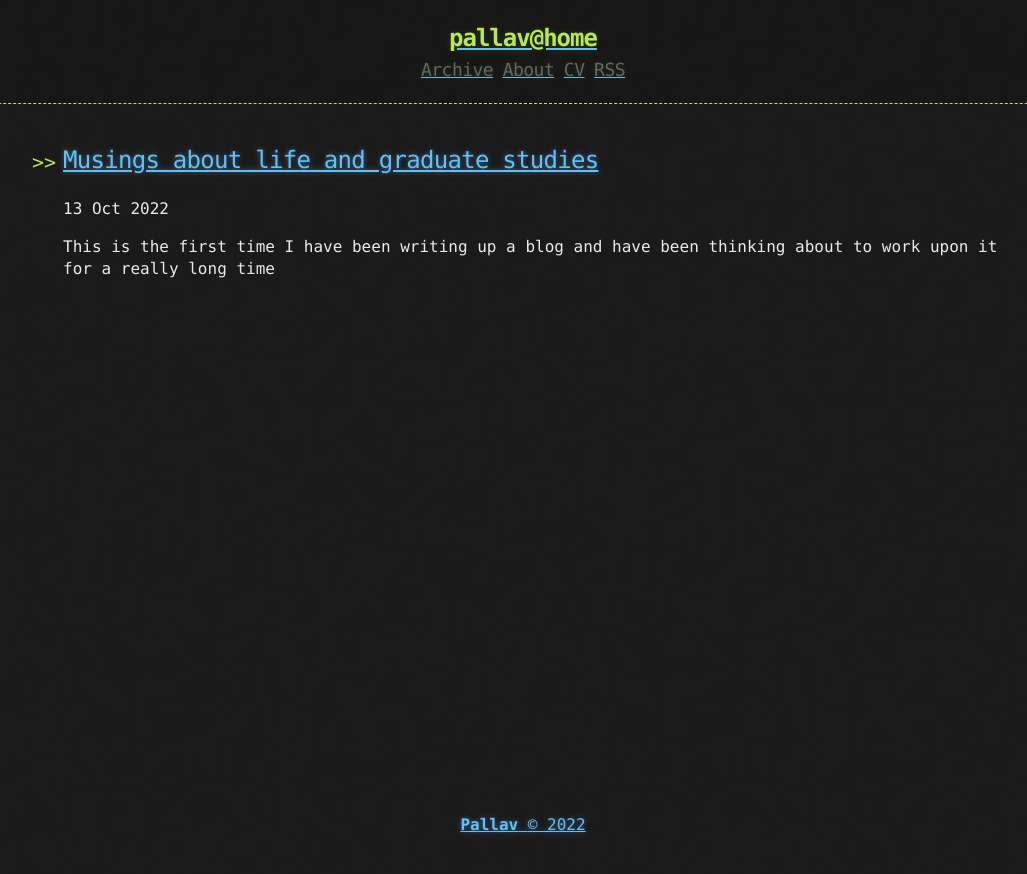
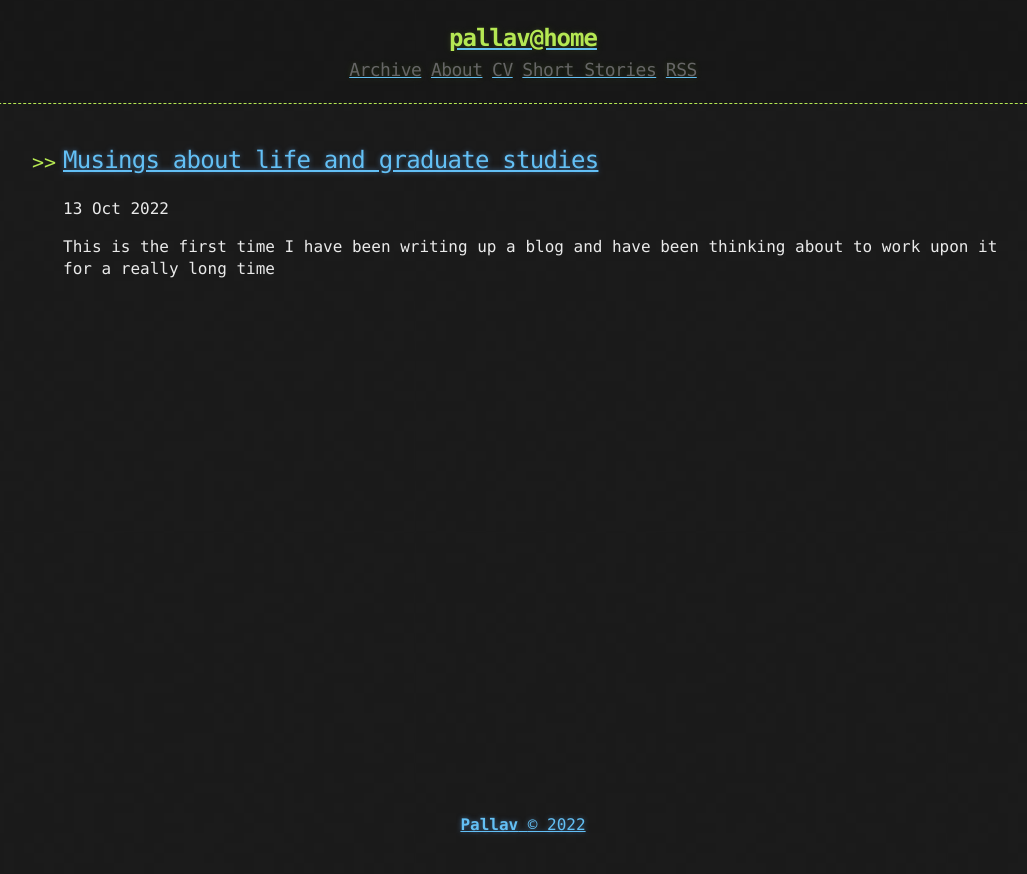
Before and after one commit to pallavsen007/pallavsen007.github.io, a Jekyll site: the page built from index.html, in a window 1280 px wide. Shown: the top 874 px of the page, without its empty margins (117-1144 px from the left). Built offline with Jekyll 4.4.1, drawn with Linux system fonts in a browser that asks for light colours; the list of posts is cut into pages by our own code.

Commit message:
added the link for short stories

```diff
--- a/_includes/links.html
+++ b/_includes/links.html
@@ -1,4 +1,5 @@
 <a href="{{ "/archive" | prepend: site.baseurl | replace: '//', '/' }}"><h2 class="header-link">Archive</h2></a>
 <a href="{{ "/about" | prepend: site.baseurl | replace: '//', '/' }}"><h2 class="header-link">About</h2></a>
 <a href="{{ "/cv" | prepend: site.baseurl | replace: '//', '/' }}"><h2 class="header-link">CV</h2></a>
+<a href="{{ "/short_stories" | prepend: site.baseurl | replace: '//', '/' }}"><h2 class="header-link">Short Stories</h2></a>
 <a href="{{ "/atom.xml" | prepend: site.baseurl | replace: '//', '/' }}"><h2 class="header-link">RSS</h2></a>
```
